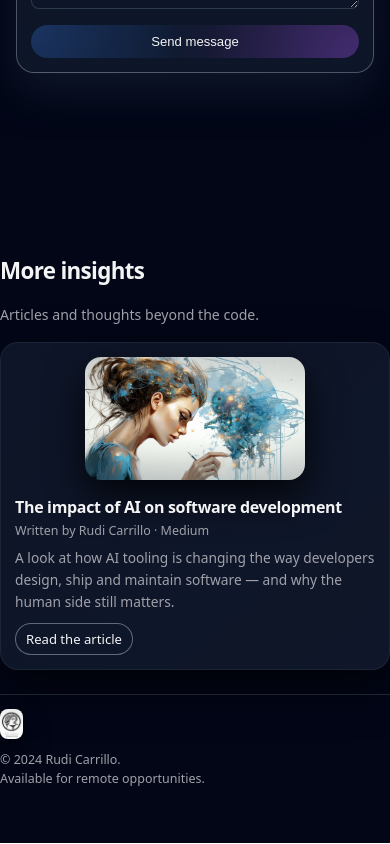
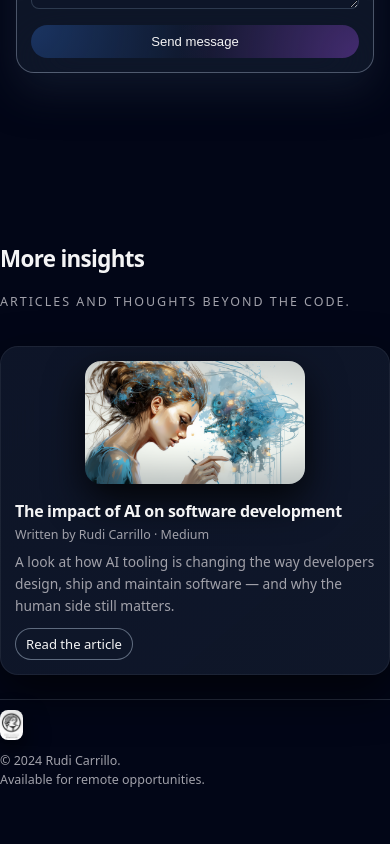
Before and after one commit to rudicarrilloypr/rc-portafolio, a React (Create React App) app: page / in a window 390 px wide. Shown: the part 3695-4539 px from the top of the page. Built offline with nearby package versions, Linux system fonts and the light colour scheme.

Commit message:
Fix footer section paddings

```diff
--- a/src/components/Socials/Socials.jsx
+++ b/src/components/Socials/Socials.jsx
@@ -7,11 +7,14 @@ function Socials() {
   return (
     <section id="socials" className={`section ${styles.socials}`}>
       <div className="section-inner">
-        <div className={styles.header}>
-          <h2 className="section-title">More insights</h2>
-          <p className={styles.subtitle}>
-            Articles and thoughts beyond the code.
-          </p>
+        {/* Usamos el mismo header global que en otras secciones */}
+        <div className="section-header">
+          <div>
+            <h2 className="section-title">More insights</h2>
+            <p className="section-subtitle">
+              Articles and thoughts beyond the code.
+            </p>
+          </div>
         </div>
 
         <div className={styles.blogCard}>
--- a/src/components/Socials/socials.module.css
+++ b/src/components/Socials/socials.module.css
@@ -1,17 +1,6 @@
 .socials {
-  margin-top: 12px;
-}
-
-/* Header */
-.header {
-  text-align: left;
-  margin-bottom: 18px;
-}
-
-.subtitle {
-  margin: 4px 0 0;
-  font-size: 0.88rem;
-  color: var(--muted);
+  /* quitamos el margen extra para alinearla con el resto */
+  margin-top: 0;
 }
 
 /* Blog card */
@@ -107,7 +96,7 @@
   height: auto;
 }
 
-/* Footer */
+/* Footer dentro de la sección socials */
 .footer {
   border-top: 1px solid rgba(148, 163, 184, 0.25);
   padding-top: 14px;
@@ -147,11 +136,17 @@
     padding: 14px;
   }
 
-  /* 🔧 FIX: que el wrapper se adapte a la imagen en móvil */
+  /* Wrapper imagen más fluido en móvil */
   .imageWrapper {
     max-width: 220px;
-    flex: 0 0 auto;   /* en vez de 240px de alto */
+    flex: 0 0 auto;
     width: 100%;
+  }
+
+  /* acercamos un poquito el footer al contenido en mobile */
+  .footer {
+    padding-top: 10px;
+    margin-top: 2px;
   }
 
   .footerInner {
```
